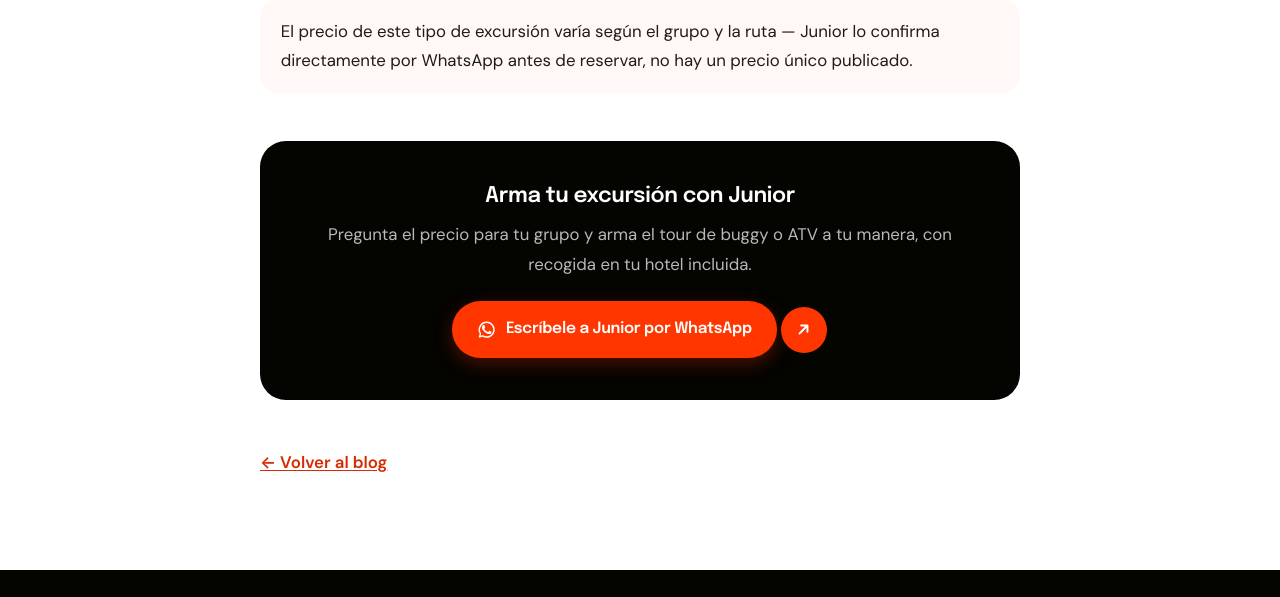
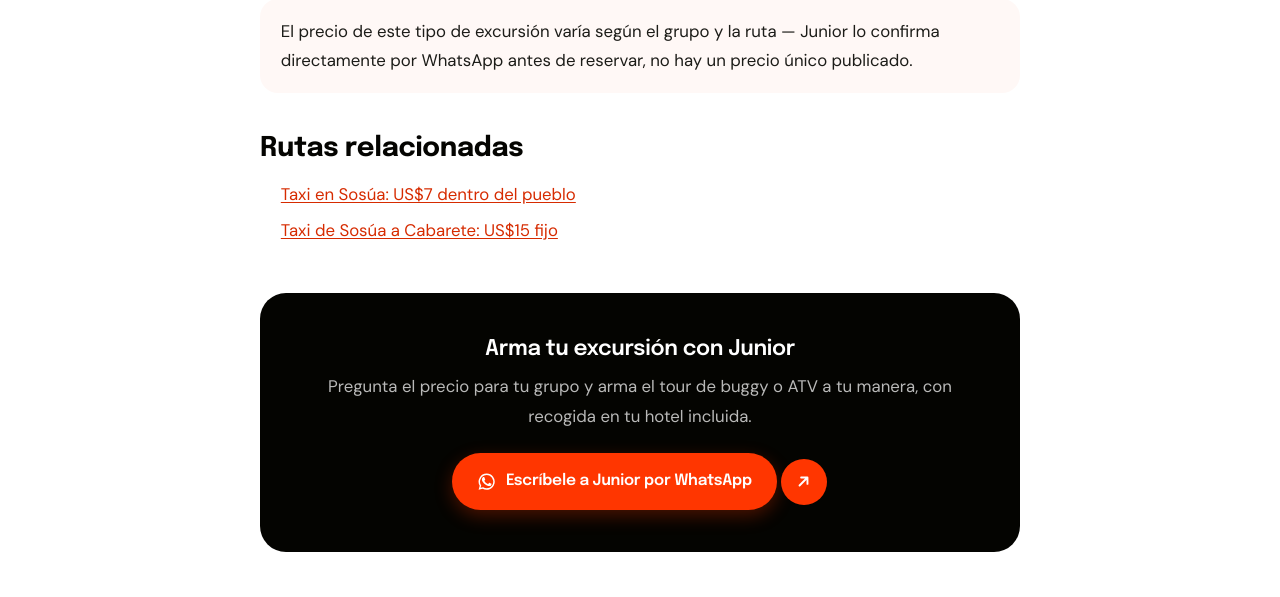
Before and after one commit to jeffrymesonm/taxistajuniormatinez, a plain HTML site: page es/blog/excursion-buggy-atv-sosua-cabarete-precio/index.html in a window 1280 px wide. Shown: the part 2200-2797 px from the top of the page. Drawn offline with Linux system fonts and the light colour scheme.

Commit message:
SEO: enlaces internos a páginas de ruta (es/blog/excursion-buggy-atv-sosua-cabarete-precio)

```diff
--- a/es/blog/excursion-buggy-atv-sosua-cabarete-precio/index.html
+++ b/es/blog/excursion-buggy-atv-sosua-cabarete-precio/index.html
@@ -138,6 +138,12 @@
   </ul>
   <p class="post__note">El precio de este tipo de excursión varía según el grupo y la ruta — Junior lo confirma directamente por WhatsApp antes de reservar, no hay un precio único publicado.</p>
 
+  <h2>Rutas relacionadas</h2>
+  <ul>
+    <li><a href="/es/taxi-sosua/">Taxi en Sosúa: US$7 dentro del pueblo</a></li>
+    <li><a href="/es/taxi-cabarete/">Taxi de Sosúa a Cabarete: US$15 fijo</a></li>
+  </ul>
+
   <div class="post__cta">
     <h3>Arma tu excursión con Junior</h3>
     <p>Pregunta el precio para tu grupo y arma el tour de buggy o ATV a tu manera, con recogida en tu hotel incluida.</p>
```
